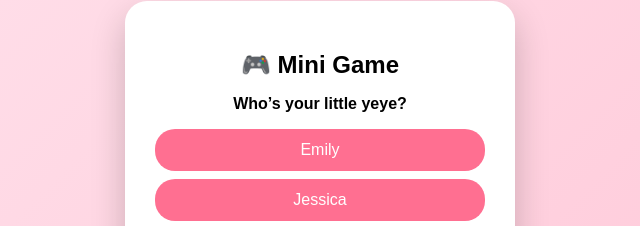
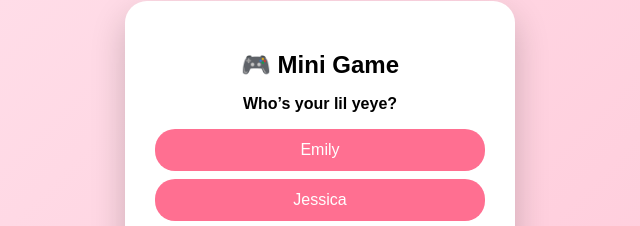
Before and after one commit to contactsarahguna/lilyeye, a plain HTML site: page index.html in a window 1280 px wide. Shown: the part 228-454 px from the top of the page, 320-960 px from the left. Drawn offline with Linux system fonts and the light colour scheme.

Commit message:
Update index.html

```diff
--- a/index.html
+++ b/index.html
@@ -110,7 +110,7 @@
 <div class="card">
   <div id="game">
     <h2>🎮 Mini Game</h2>
-    <p><strong>Who’s your little yeye?</strong></p>
+    <p><strong>Who’s your lil yeye?</strong></p>
 
     <div class="names">
       <button onclick="wrongPick()">Emily</button>
```
